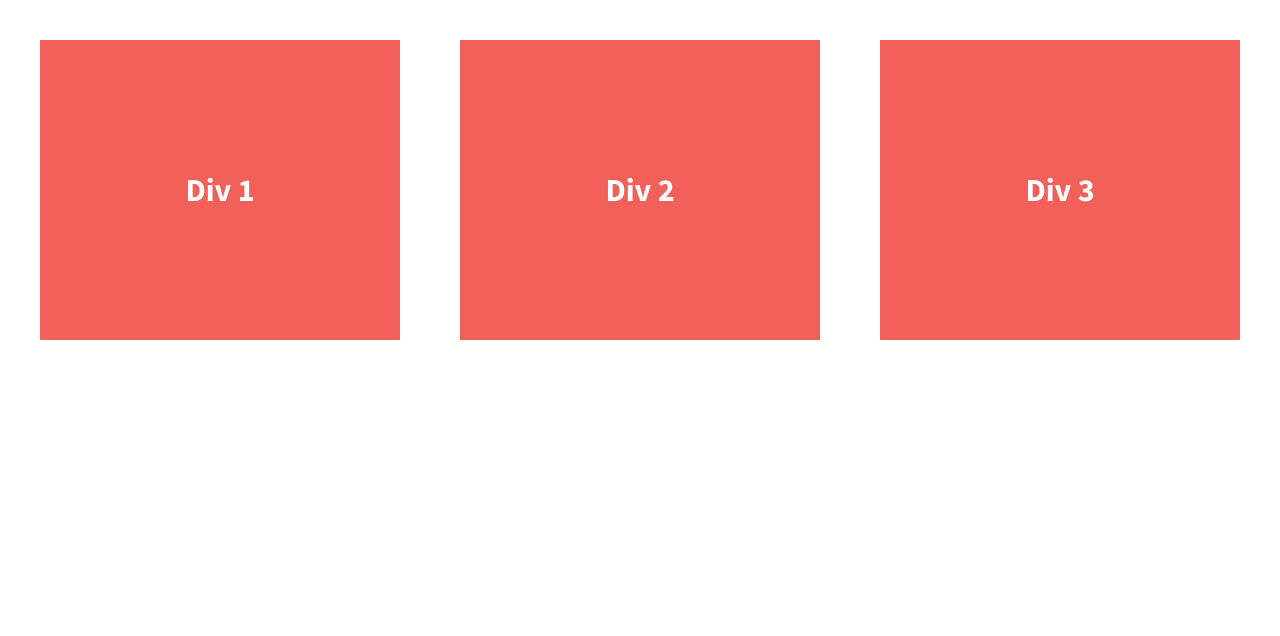
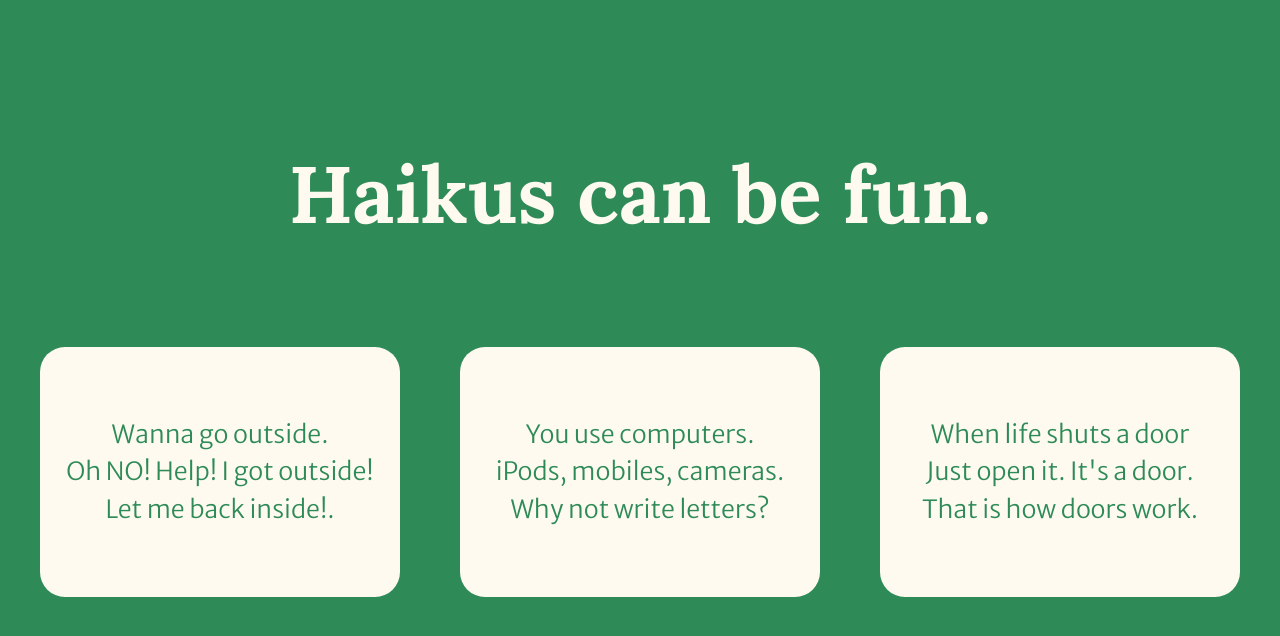
Before and after one commit to emily-lhd/206-divs-flexbox-starter, a plain HTML site: page index.html in a window 1280 px wide. Drawn offline with nearby package versions, Linux system fonts and the light colour scheme.

Commit message:
Added content and updated colors

```diff
--- a/css/main.css
+++ b/css/main.css
@@ -97,12 +97,23 @@ textarea {
 
 
 html {
-  background-color: #fff;
+  background-color: seagreen;
   height: 100%;
 }
 
+h1 {
+  font-family: 'Lora', serif;
+  font-weight: 700;
+  text-align: center;
+  line-height: 2.5em;
+  font-size: 4em;
+  color: floralwhite;
+
+}
+
 body {
-  font-family: 'Source Sans Pro', sans-serif;
+  font-family: 'Merriweather Sans', sans-serif;
+  font-weight: 300;
   padding: 2em;
   font-size: 1.25em;
   height: 100%;
@@ -111,7 +122,7 @@ body {
 .wrapper {
   display: flex;
   justify-content: space-between;
-  font-weight: 700;
+  text-align: center;
 }
 
 .div-1, .div-2, .div-3 {
@@ -119,11 +130,14 @@ body {
   display: flex;
   justify-content: center;
   align-items: center;
-  color: #fff;
+  color: seagreen;
   line-height: 1.5em;
-  font-size: 1.6em;
-  background-color: #f16059;
-  height: 300px;
+  font-size: 1.25em;
+  border-radius: 1em;
+  background-color: floralwhite;
+  height: 10em;
+  text-align: center;
+  overflow: auto;
 }
 
 
--- a/index.html
+++ b/index.html
@@ -3,7 +3,7 @@
     <head>
         <meta charset="utf-8">
         <meta http-equiv="x-ua-compatible" content="ie=edge">
-        <title>Make me into a grid!</title>
+        <title>Grid Bio!</title>
         <meta name="description" content="">
         <meta name="viewport" content="width=device-width, initial-scale=1">
 
@@ -14,22 +14,28 @@
         <link rel="stylesheet" href="css/main.css">
         <script src="js/vendor/modernizr-2.8.3.min.js"></script>
         <link href='http://fonts.googleapis.com/css?family=Lora:700' rel='stylesheet' type='text/css'>
-        <link href='http://fonts.googleapis.com/css?family=Source+Sans+Pro:400,700' rel='stylesheet' type='text/css'>
+        <link href="https://fonts.googleapis.com/css2?family=Merriweather+Sans:wght@300&display=swap" rel="stylesheet">
     </head>
     <body>
         <!--[if lt IE 8]>
             <p class="browserupgrade">You are using an <strong>outdated</strong> browser. Please <a href="http://browsehappy.com/">upgrade your browser</a> to improve your experience.</p>
         <![endif]-->
-
+      <h1>Haikus can be fun.</h1>
         <section class="wrapper">
             <div class="div-1">
-                Div 1
+              <p>Wanna go outside.
+                <br>Oh NO! Help! I got outside!
+                <br>Let me back inside!.</p>
             </div>
             <div class="div-2">
-                Div 2
+              <p>You use computers.
+                <br>iPods, mobiles, cameras.
+                <br>Why not write letters?</p>
             </div>
             <div class="div-3">
-                Div 3
+              <p>When life shuts a door
+                <br>Just open it. It's a door.
+                <br>That is how doors work.</p>
             </div>
         </section>
 
```
